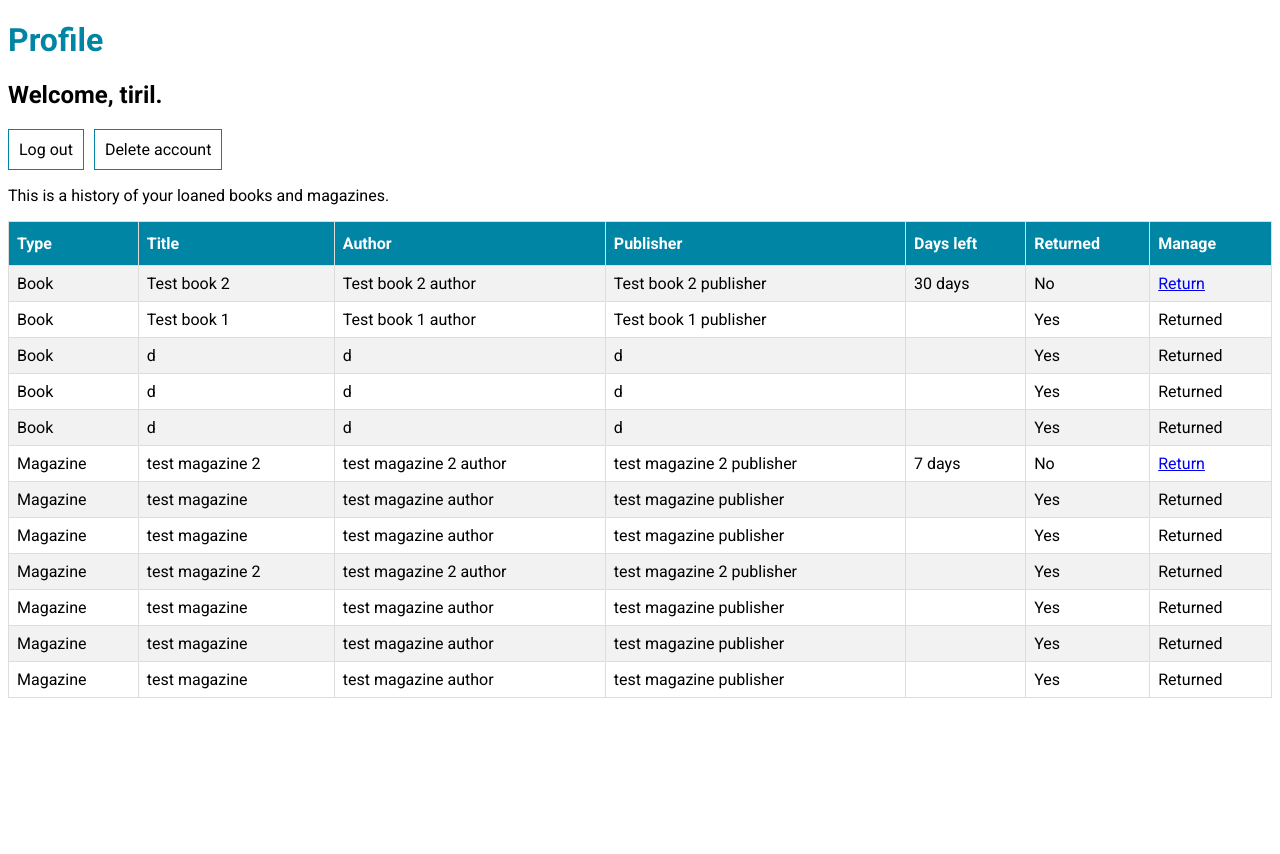
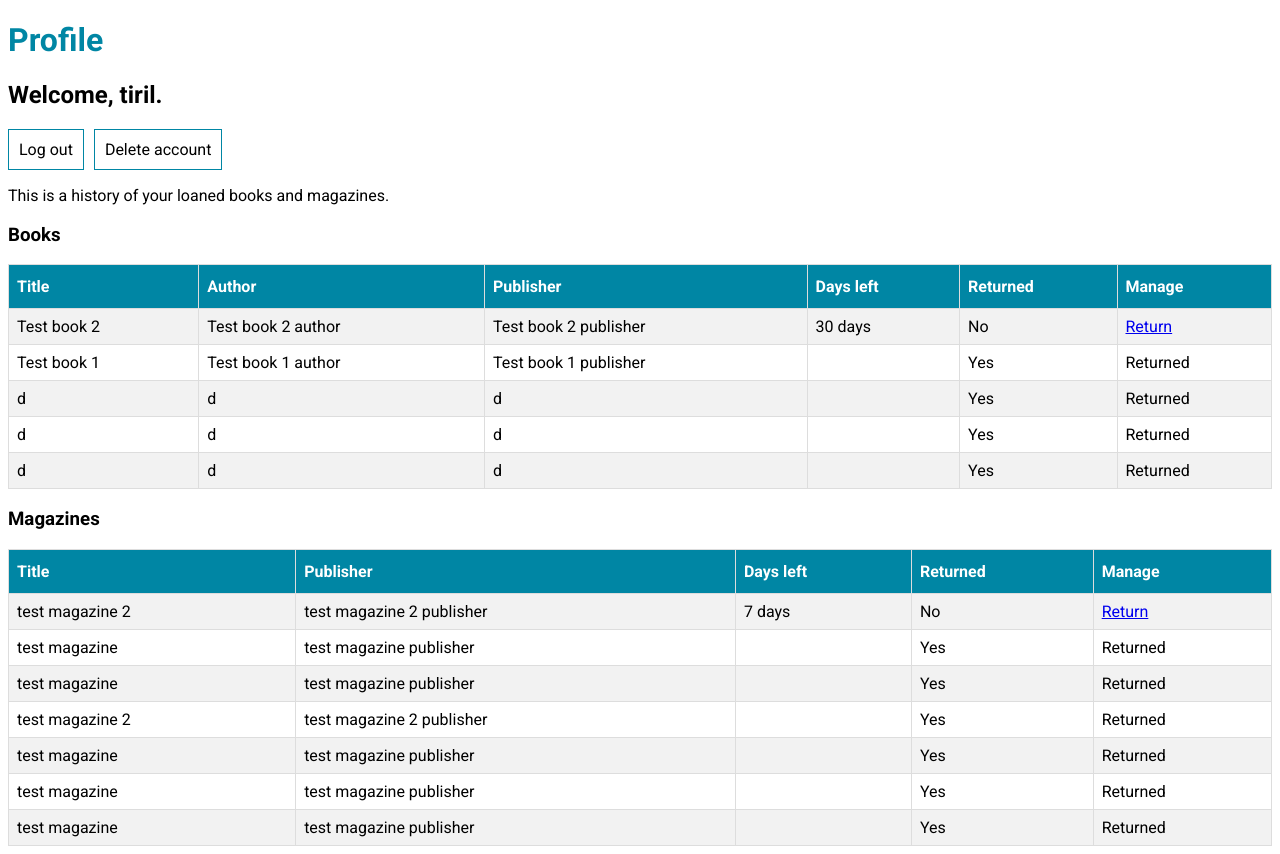
Before and after one commit to tirilg/django-library-system, a Django app: page /user/profile/ in a window 1280 px wide. Shown: the part 49-903 px from the top of the page. Before the commit the page ends 747 px from the top, so only its background shows below. Run offline with Django 3.2, Linux system fonts and the light colour scheme; a user stored in the database is signed in; data comes from the database, SQL or seed files in the repository; both versions use the stored data as it was before the commit.

Commit message:
profile page updated with books and magazines seperately

```diff
--- a/library_app/models.py
+++ b/library_app/models.py
@@ -20,12 +20,11 @@ class Book(models.Model):
 
 class Magazine(models.Model):
     title = models.CharField(max_length=200)
-    author = models.CharField(max_length=200)
     publisher = models.CharField(max_length=200)
     is_available = models.BooleanField(default=True)
 
     def __str__(self):
-        return f"{self.title} - {self.author}"
+        return f"{self.title} - {self.publisher}"
 
 class BookLoan(models.Model):
     user = models.ForeignKey(User, on_delete=models.CASCADE)
--- a/static/style.css
+++ b/static/style.css
@@ -32,6 +32,10 @@ li a {
   padding: 10px;
 }
 
+li a:hover {
+  background-color: lightblue;
+}
+
 table {
   border-collapse: collapse;
   width: 100%;
--- a/templates/library_app/index.html
+++ b/templates/library_app/index.html
@@ -38,14 +38,12 @@ Books can be loaned up to 30 days and magazines 7 days. Happy reading!
         <table>
             <tr>
                 <th>Title</th>
-                <th>Author</th>
                 <th>Publisher</th>
                 <th>Manage</th>
             </tr>
             {% for magazine in magazines %}
                 <tr>
                     <td>{{magazine.title}}</td>
-                    <td>{{magazine.author}}</td>
                     <td>{{magazine.publisher}}</td>
                     <td><a href="{% url "user_app:loan_item" "magazine" magazine.id%}">Loan Magazine</a></td>
                 </tr>
--- a/templates/user_app/admin.html
+++ b/templates/user_app/admin.html
@@ -38,7 +38,6 @@
         <tr>
           <th>Loaned by</th>
           <th>Title</th>
-          <th>Author</th>
           <th>Publisher</th>
           <th>Days left</th>
         </tr>
@@ -46,7 +45,6 @@
         <tr>
           <td>{{magazineloan.user.username}}</td>
           <td>{{magazineloan.magazine.title}}</td>
-          <td>{{magazineloan.magazine.author}}</td>
           <td>{{magazineloan.magazine.publisher}}</td>
           <td>{{magazineloan.daysLeft}} </td>
         </tr>
--- a/templates/user_app/profile.html
+++ b/templates/user_app/profile.html
@@ -13,10 +13,10 @@
     </ul>
     <p>This is a history of your loaned books and magazines.</p>
     <div>
-
+        <h3>Books</h3>
+        {% if bookloans.count %}
         <table>
             <tr>
-            <th>Type</th>
                 <th>Title</th>
                 <th>Author</th>
                 <th>Publisher</th>
@@ -26,7 +26,6 @@
             </tr>
             {% for bookloan in bookloans %}
             <tr>
-                    <td>Book</td>
                 <td>{{bookloan.book.title}}</td>
                 <td>{{bookloan.book.author}}</td>
                 <td>{{bookloan.book.publisher}}</td>
@@ -35,11 +34,24 @@
                 <td>{% if bookloan.returned_timestamp is not None %} Returned {% else %}<a href="{% url "user_app:return_item" "book" bookloan.book.id%}">Return</a> {% endif %}</td>
             </tr>
             {% endfor %}
+        </table>
+        {% else %}
+            <p>No books to return.</p>
+        {% endif %}
+
+   <h3>Magazines</h3>
+    {% if magazineloans.count %}
+      <table>
+        <tr>
+          <th>Title</th>
+          <th>Publisher</th>
+          <th>Days left</th>
+          <th>Returned</th>
+          <th>Manage</th>
+        </tr>
         {% for magazineloan in magazineloans %}
         <tr>
-                    <td>Magazine</td>
           <td>{{magazineloan.magazine.title}}</td>
-                    <td>{{magazineloan.magazine.author}}</td>
           <td>{{magazineloan.magazine.publisher}}</td>
           <td>{% if magazineloan.returned_timestamp is not None %} {% else %} {{magazineloan.daysLeft}} days {% endif %}</td>
           <td>{% if magazineloan.returned_timestamp is not None %} Yes {% else %} No {% endif %}</td>
@@ -47,6 +59,9 @@
         </tr>
         {% endfor %}
       </table>
+    {% else %}
+      <p>No magazines to return.</p>
+    {% endif %}
     </div>
 </div>
 
--- a/user_app/urls.py
+++ b/user_app/urls.py
@@ -5,7 +5,7 @@ app_name = 'user_app'
 
 urlpatterns = [
     path("signup/", views.signup, name="signup"),
-    path("login/", views.login, name="login"),
+    path("", views.login, name="login"),
     path("logout/", views.logout, name="logout"),
     path('delete_account', views.delete_account, name="delete_account"),
     path("profile/", views.profile, name="profile"),
```
Also changed, not shown: db.sqlite3, library_app/migrations/0007_remove_magazine_author.py (added), library_app/migrations/0008_magazine_author.py (added), library_app/migrations/0009_remove_magazine_author.py (added). Lines whose indentation alone changed are shown as unchanged.
